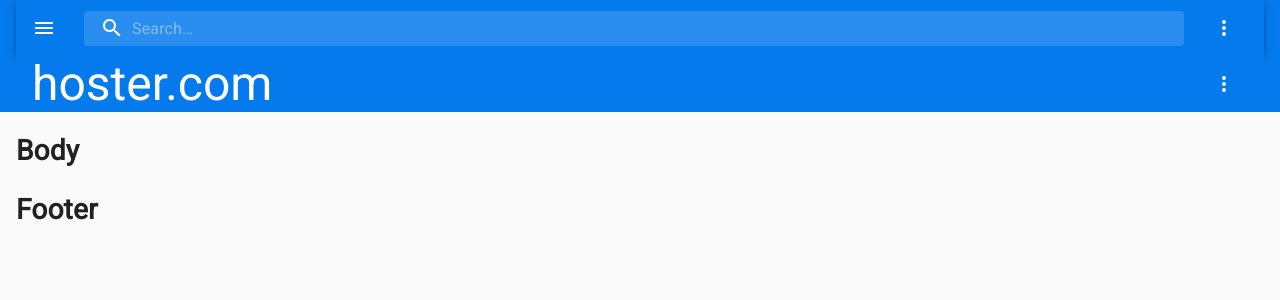
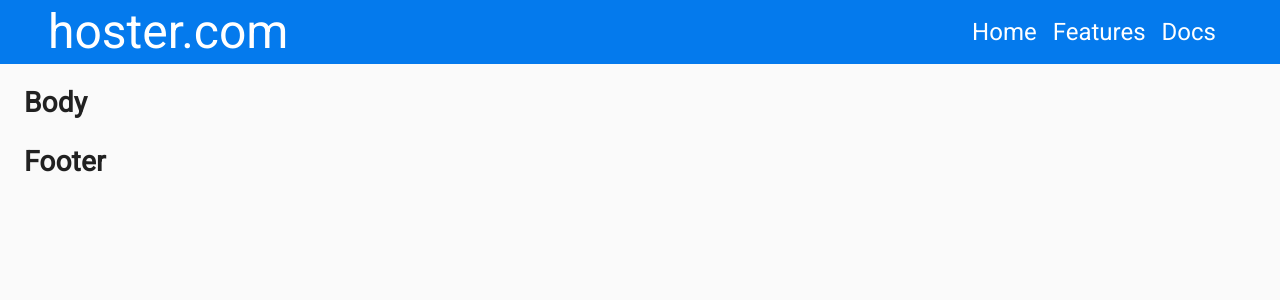
Before and after one commit to suvotheking007/demo_hosting_site, a React (Create React App) app: page / in a window 1280 px wide. Shown: the top 300 px of the page. Built offline with nearby package versions, Linux system fonts and the light colour scheme.

Commit message:
Initial commit be completing the navbar

```diff
--- a/src/App.js
+++ b/src/App.js
@@ -22,24 +22,20 @@ const colors = createTheme({
       main: "#1c3fa8",
     },
   },
-  breakpoints: {
-    values: {
-      cnt: 1200,
-    },
-  },
 });
 
 function App() {
   return (
-    <ThemeProvider theme={colors}>
+    <div>
       <CssBaseline />
-
-      <Header />
-      <Container maxWidth="md">
-        <h1>Body</h1>
-        <h1>Footer</h1>
-      </Container>
-    </ThemeProvider>
+      <ThemeProvider theme={colors}>
+        <Header />
+        <Container maxWidth="lg">
+          <h1>Body</h1>
+          <h1>Footer</h1>
+        </Container>
+      </ThemeProvider>
+    </div>
   );
 }
 
--- a/src/components/Header.jsx
+++ b/src/components/Header.jsx
@@ -4,7 +4,6 @@ import { Container } from "@material-ui/core";
 import { makeStyles } from "@material-ui/core/styles";
 
 import Navbar from "./Navbar";
-import Navbar2 from "./Navbar_2";
 
 const useStyles = makeStyles({
   root: {
@@ -18,8 +17,8 @@ function Header() {
 
   return (
     <div className={classes.root}>
-      <Container maxWidth="md">
-        <Navbar2 />
+      <Container maxWidth="lg">
+        {/* <Navbar2 /> */}
         <Navbar />
         {/* Showcase */}
       </Container>
--- a/src/components/Navbar.jsx
+++ b/src/components/Navbar.jsx
@@ -20,13 +20,13 @@ const useStyles = makeStyles((theme) => ({
   },
   sectionDesktop: {
     display: "none",
-    [theme.breakpoints.up("md")]: {
+    [theme.breakpoints.up("sm")]: {
       display: "flex",
     },
   },
   sectionMobile: {
     display: "flex",
-    [theme.breakpoints.up("md")]: {
+    [theme.breakpoints.up("sm")]: {
       display: "none",
     },
   },
--- a/src/components/Navbar_2.jsx
+++ /dev/null
@@ -1,232 +0,0 @@
-import React from "react";
-import { alpha, makeStyles } from "@material-ui/core/styles";
-import AppBar from "@material-ui/core/AppBar";
-import Toolbar from "@material-ui/core/Toolbar";
-import IconButton from "@material-ui/core/IconButton";
-import Typography from "@material-ui/core/Typography";
-import InputBase from "@material-ui/core/InputBase";
-import Badge from "@material-ui/core/Badge";
-import MenuItem from "@material-ui/core/MenuItem";
-import Menu from "@material-ui/core/Menu";
-import MenuIcon from "@material-ui/icons/Menu";
-import SearchIcon from "@material-ui/icons/Search";
-import AccountCircle from "@material-ui/icons/AccountCircle";
-import MailIcon from "@material-ui/icons/Mail";
-import NotificationsIcon from "@material-ui/icons/Notifications";
-import MoreIcon from "@material-ui/icons/MoreVert";
-
-const useStyles = makeStyles((theme) => ({
-  grow: {
-    flexGrow: 1,
-  },
-  menuButton: {
-    marginRight: theme.spacing(2),
-  },
-  title: {
-    display: "none",
-    [theme.breakpoints.up("sm")]: {
-      display: "block",
-    },
-  },
-  search: {
-    position: "relative",
-    borderRadius: theme.shape.borderRadius,
-    backgroundColor: alpha(theme.palette.common.white, 0.15),
-    "&:hover": {
-      backgroundColor: alpha(theme.palette.common.white, 0.25),
-    },
-    marginRight: theme.spacing(2),
-    marginLeft: 0,
-    width: "100%",
-    [theme.breakpoints.up("sm")]: {
-      marginLeft: theme.spacing(3),
-      width: "auto",
-    },
-  },
-  searchIcon: {
-    padding: theme.spacing(0, 2),
-    height: "100%",
-    position: "absolute",
-    pointerEvents: "none",
-    display: "flex",
-    alignItems: "center",
-    justifyContent: "center",
-  },
-  inputRoot: {
-    color: "inherit",
-  },
-  inputInput: {
-    padding: theme.spacing(1, 1, 1, 0),
-    // vertical padding + font size from searchIcon
-    paddingLeft: `calc(1em + ${theme.spacing(4)}px)`,
-    transition: theme.transitions.create("width"),
-    width: "100%",
-    [theme.breakpoints.up("md")]: {
-      width: "20ch",
-    },
-  },
-  sectionDesktop: {
-    display: "none",
-    [theme.breakpoints.up("md")]: {
-      display: "flex",
-    },
-  },
-  sectionMobile: {
-    display: "flex",
-    [theme.breakpoints.up("md")]: {
-      display: "none",
-    },
-  },
-}));
-
-export default function PrimarySearchAppBar() {
-  const classes = useStyles();
-  const [anchorEl, setAnchorEl] = React.useState(null);
-  const [mobileMoreAnchorEl, setMobileMoreAnchorEl] = React.useState(null);
-
-  const isMenuOpen = Boolean(anchorEl);
-  const isMobileMenuOpen = Boolean(mobileMoreAnchorEl);
-
-  const handleProfileMenuOpen = (event) => {
-    setAnchorEl(event.currentTarget);
-  };
-
-  const handleMobileMenuClose = () => {
-    setMobileMoreAnchorEl(null);
-  };
-
-  const handleMenuClose = () => {
-    setAnchorEl(null);
-    handleMobileMenuClose();
-  };
-
-  const handleMobileMenuOpen = (event) => {
-    setMobileMoreAnchorEl(event.currentTarget);
-  };
-
-  const menuId = "primary-search-account-menu";
-  const renderMenu = (
-    <Menu
-      anchorEl={anchorEl}
-      anchorOrigin={{ vertical: "top", horizontal: "right" }}
-      id={menuId}
-      keepMounted
-      transformOrigin={{ vertical: "top", horizontal: "right" }}
-      open={isMenuOpen}
-      onClose={handleMenuClose}
-    >
-      <MenuItem onClick={handleMenuClose}>Profile</MenuItem>
-      <MenuItem onClick={handleMenuClose}>My account</MenuItem>
-    </Menu>
-  );
-
-  const mobileMenuId = "primary-search-account-menu-mobile";
-  const renderMobileMenu = (
-    <Menu
-      anchorEl={mobileMoreAnchorEl}
-      anchorOrigin={{ vertical: "top", horizontal: "right" }}
-      id={mobileMenuId}
-      keepMounted
-      transformOrigin={{ vertical: "top", horizontal: "right" }}
-      open={isMobileMenuOpen}
-      onClose={handleMobileMenuClose}
-    >
-      <MenuItem>
-        <IconButton aria-label="show 4 new mails" color="inherit">
-          <Badge badgeContent={4} color="secondary">
-            <MailIcon />
-          </Badge>
-        </IconButton>
-        <p>Messages</p>
-      </MenuItem>
-      <MenuItem>
-        <IconButton aria-label="show 11 new notifications" color="inherit">
-          <Badge badgeContent={11} color="secondary">
-            <NotificationsIcon />
-          </Badge>
-        </IconButton>
-        <p>Notifications</p>
-      </MenuItem>
-      <MenuItem onClick={handleProfileMenuOpen}>
-        <IconButton
-          aria-label="account of current user"
-          aria-controls="primary-search-account-menu"
-          aria-haspopup="true"
-          color="inherit"
-        >
-          <AccountCircle />
-        </IconButton>
-        <p>Profile</p>
-      </MenuItem>
-    </Menu>
-  );
-
-  return (
-    <div className={classes.grow}>
-      <AppBar position="static">
-        <Toolbar>
-          <IconButton
-            edge="start"
-            className={classes.menuButton}
-            color="inherit"
-            aria-label="open drawer"
-          >
-            <MenuIcon />
-          </IconButton>
-          <Typography className={classes.title} variant="h6" noWrap>
-            Material-UI
-          </Typography>
-          <div className={classes.search}>
-            <div className={classes.searchIcon}>
-              <SearchIcon />
-            </div>
-            <InputBase
-              placeholder="Search…"
-              classes={{
-                root: classes.inputRoot,
-                input: classes.inputInput,
-              }}
-              inputProps={{ "aria-label": "search" }}
-            />
-          </div>
-          <div className={classes.grow} />
-          <div className={classes.sectionDesktop}>
-            <IconButton aria-label="show 4 new mails" color="inherit">
-              <Badge badgeContent={4} color="secondary">
-                <MailIcon />
-              </Badge>
-            </IconButton>
-            <IconButton aria-label="show 17 new notifications" color="inherit">
-              <Badge badgeContent={17} color="secondary">
-                <NotificationsIcon />
-              </Badge>
-            </IconButton>
-            <IconButton
-              edge="end"
-              aria-label="account of current user"
-              aria-controls={menuId}
-              aria-haspopup="true"
-              onClick={handleProfileMenuOpen}
-              color="inherit"
-            >
-              <AccountCircle />
-            </IconButton>
-          </div>
-          <div className={classes.sectionMobile}>
-            <IconButton
-              aria-label="show more"
-              aria-controls={mobileMenuId}
-              aria-haspopup="true"
-              onClick={handleMobileMenuOpen}
-              color="inherit"
-            >
-              <MoreIcon />
-            </IconButton>
-          </div>
-        </Toolbar>
-      </AppBar>
-      {renderMobileMenu}
-      {renderMenu}
-    </div>
-  );
-}
```
